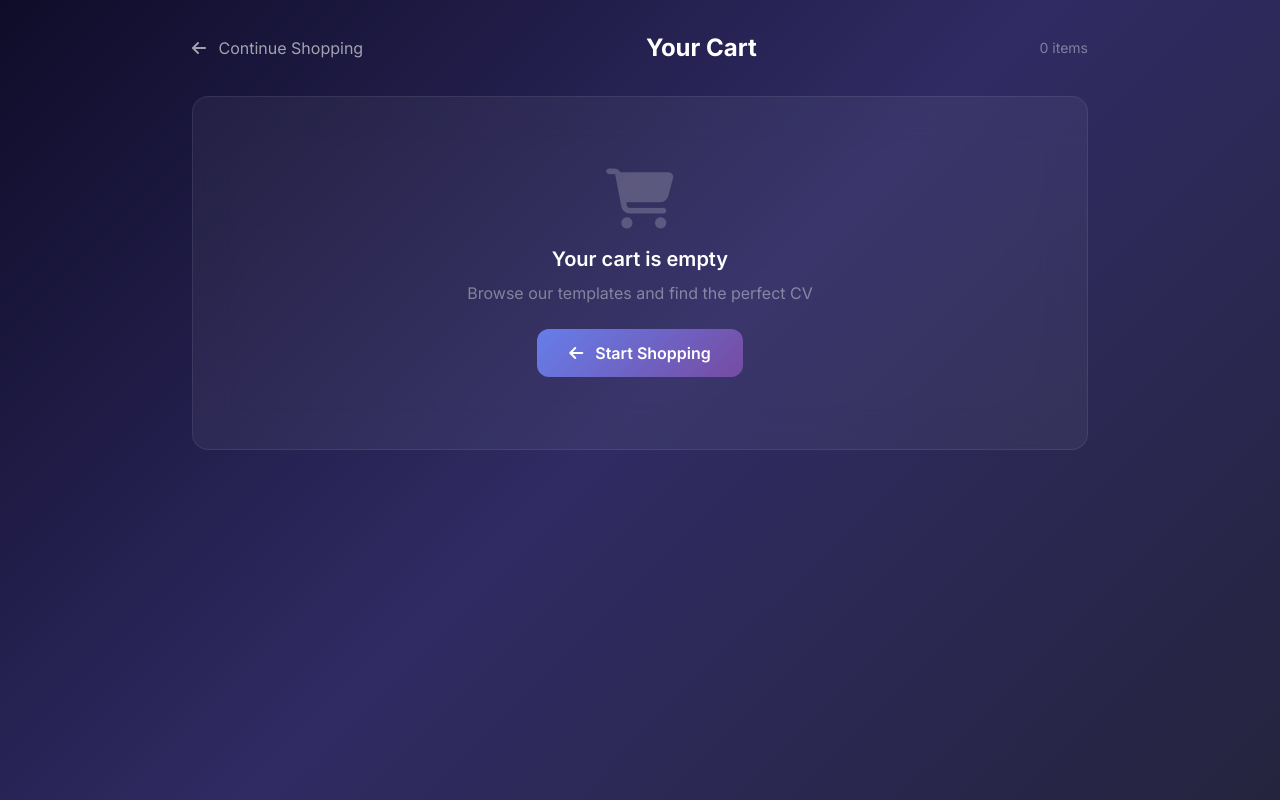
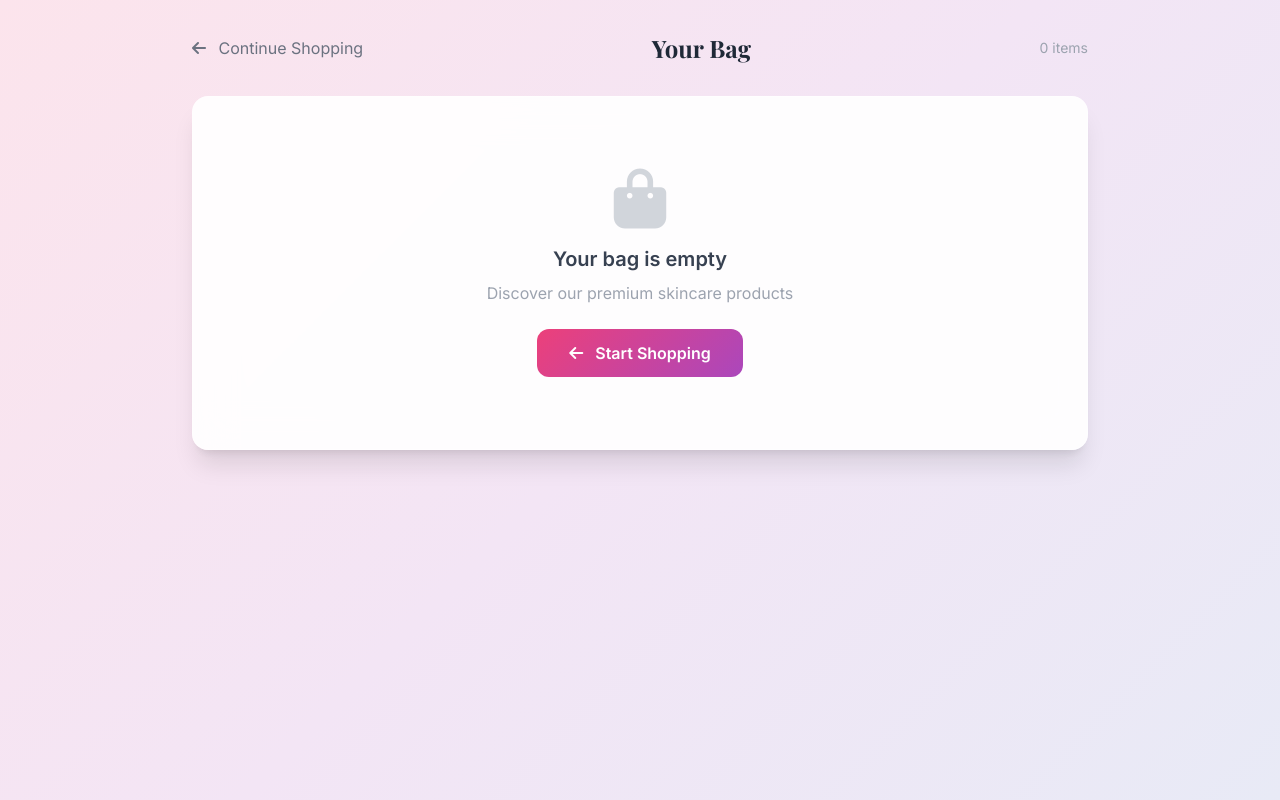
Before and after one commit to calvitec/cvbuilder, a Flask app: page /cart in a window 1280 px wide. Run offline with Flask 3, Linux system fonts and the light colour scheme; some libraries are stand-ins or nearby versions.

Commit message:
Update cart.html

```diff
--- a/templates/cart.html
+++ b/templates/cart.html
@@ -3,90 +3,70 @@
 <head>
     <meta charset="UTF-8" />
     <meta name="viewport" content="width=device-width, initial-scale=1.0" />
-    <title>Your Cart - CV Pro Shop</title>
+    <title>Your Bag - Belleza Skincare</title>
     <script src="https://cdn.tailwindcss.com"></script>
     <link rel="stylesheet" href="https://cdnjs.cloudflare.com/ajax/libs/font-awesome/6.5.0/css/all.min.css" />
-    <link href="https://fonts.googleapis.com/css2?family=Inter:wght@300;400;500;600;700;800&display=swap" rel="stylesheet" />
+    <link href="https://fonts.googleapis.com/css2?family=Inter:wght@300;400;500;600;700;800&family=Playfair+Display:wght@400;700&display=swap" rel="stylesheet" />
     <style>
         * { font-family: 'Inter', sans-serif; }
-        .gradient-hero { background: linear-gradient(135deg, #0f0c29 0%, #302b63 50%, #24243e 100%); }
-        .glass-card { background: rgba(255,255,255,0.05); backdrop-filter: blur(20px); border: 1px solid rgba(255,255,255,0.08); }
-        .glass-card-white { background: rgba(255,255,255,0.95); backdrop-filter: blur(20px); }
-        .btn-primary { background: linear-gradient(135deg, #667eea 0%, #764ba2 100%); transition: all 0.3s ease; }
-        .btn-primary:hover { transform: scale(1.02); box-shadow: 0 10px 40px rgba(102,126,234,0.4); }
-        .btn-outline { border: 2px solid #667eea; color: #667eea; transition: all 0.3s ease; }
-        .btn-outline:hover { background: #667eea; color: white; }
-        .cart-item { border-bottom: 1px solid rgba(255,255,255,0.05); padding: 16px 0; }
+        .gradient-hero { background: linear-gradient(135deg, #fce4ec 0%, #f3e5f5 50%, #e8eaf6 100%); }
+        .glass-card { background: rgba(255,255,255,0.9); backdrop-filter: blur(20px); border: 1px solid rgba(255,255,255,0.3); }
+        .btn-primary { background: linear-gradient(135deg, #ec407a 0%, #ab47bc 100%); transition: all 0.3s ease; }
+        .btn-primary:hover { transform: scale(1.02); box-shadow: 0 10px 40px rgba(233,30,99,0.3); }
+        .btn-outline { border: 2px solid #ec407a; color: #ec407a; transition: all 0.3s ease; }
+        .btn-outline:hover { background: #ec407a; color: white; }
+        .cart-item { border-bottom: 1px solid rgba(0,0,0,0.05); padding: 16px 0; }
         .cart-item:last-child { border-bottom: none; }
-        .toast { position: fixed; bottom: 30px; right: 30px; z-index: 9999; animation: slideIn 0.5s ease; }
-        @keyframes slideIn { 0% { transform: translateX(100px); opacity: 0; } 100% { transform: translateX(0); opacity: 1; } }
+        .section-title { font-family: 'Playfair Display', serif; }
     </style>
 </head>
 <body class="gradient-hero min-h-screen py-8 px-4">
     <div class="max-w-4xl mx-auto">
         <!-- Header -->
         <div class="flex items-center justify-between mb-8">
-            <a href="/" class="text-white/60 hover:text-white transition">
+            <a href="/" class="text-gray-500 hover:text-pink-500 transition">
                 <i class="fas fa-arrow-left mr-2"></i> Continue Shopping
             </a>
-            <h1 class="text-2xl font-bold text-white">Your Cart</h1>
-            <span class="text-white/40 text-sm" id="itemCount">0 items</span>
+            <h1 class="section-title text-2xl font-bold text-gray-800">Your Bag</h1>
+            <span class="text-gray-400 text-sm" id="itemCount">0 items</span>
         </div>
 
         <!-- Cart Content -->
-        <div class="glass-card rounded-2xl p-6">
+        <div class="glass-card rounded-2xl p-6 shadow-xl">
             {% if cart_items %}
-                {% for item_id in cart_items %}
-                    {% if item_id in products %}
-                        {% set product = products[item_id] %}
+                {% for item in cart_items %}
                 <div class="cart-item flex items-center justify-between">
                     <div class="flex items-center gap-4">
-                                <span class="text-3xl">{{ product.image }}</span>
+                        <span class="text-3xl">{{ item.image }}</span>
                         <div>
-                                    <h3 class="text-white font-semibold">{{ product.name }}</h3>
-                                    <p class="text-white/40 text-sm">{{ product.description[:50] }}...</p>
+                            <h3 class="text-gray-800 font-semibold">{{ item.name }}</h3>
+                            {% if item.type == 'bundle' %}
+                            <p class="text-gray-400 text-sm">Bundle • {{ item.products|length }} products</p>
+                            {% endif %}
                         </div>
                     </div>
                     <div class="flex items-center gap-4">
-                                <span class="text-white font-bold">${{ product.price }}</span>
-                                <button onclick="removeFromCart('{{ item_id }}')" class="text-red-400 hover:text-red-300 transition">
+                        <span class="text-gray-800 font-bold">${{ "%.2f"|format(item.price) }}</span>
+                        <button onclick="removeFromCart('{{ item.id }}')" class="text-gray-400 hover:text-red-500 transition">
                             <i class="fas fa-trash"></i>
                         </button>
                     </div>
                 </div>
-                    {% elif item_id in bundles %}
-                        {% set bundle = bundles[item_id] %}
-                        <div class="cart-item flex items-center justify-between">
-                            <div class="flex items-center gap-4">
-                                <span class="text-3xl">🎁</span>
-                                <div>
-                                    <h3 class="text-white font-semibold">{{ bundle.name }}</h3>
-                                    <p class="text-white/40 text-sm">{{ bundle.products|length }} templates included</p>
-                                </div>
-                            </div>
-                            <div class="flex items-center gap-4">
-                                <span class="text-white font-bold">${{ bundle.price }}</span>
-                                <button onclick="removeFromCart('{{ item_id }}')" class="text-red-400 hover:text-red-300 transition">
-                                    <i class="fas fa-trash"></i>
-                                </button>
-                            </div>
-                        </div>
-                    {% endif %}
                 {% endfor %}
 
                 <!-- Cart Total -->
-                <div class="mt-6 pt-6 border-t border-white/10">
+                <div class="mt-6 pt-6 border-t border-gray-200">
                     <div class="flex justify-between items-center">
-                        <span class="text-white/60">Subtotal</span>
-                        <span class="text-2xl font-bold text-white">${{ total }}</span>
+                        <span class="text-gray-500">Subtotal</span>
+                        <span class="text-2xl font-bold text-gray-800">${{ "%.2f"|format(total) }}</span>
                     </div>
-                    <div class="flex justify-between items-center mt-2 text-white/40 text-sm">
+                    <div class="flex justify-between items-center mt-2 text-gray-400 text-sm">
                         <span>Shipping</span>
                         <span>Free</span>
                     </div>
-                    <div class="flex justify-between items-center mt-4 pt-4 border-t border-white/10">
-                        <span class="text-white font-semibold">Total</span>
-                        <span class="text-2xl font-bold text-transparent bg-clip-text bg-gradient-to-r from-purple-400 to-pink-400">${{ total }}</span>
+                    <div class="flex justify-between items-center mt-4 pt-4 border-t border-gray-200">
+                        <span class="text-gray-700 font-semibold">Total</span>
+                        <span class="text-2xl font-bold text-transparent bg-clip-text bg-gradient-to-r from-pink-400 to-purple-500">${{ "%.2f"|format(total) }}</span>
                     </div>
                 </div>
 
@@ -96,9 +76,9 @@
                 </a>
             {% else %}
                 <div class="text-center py-12">
-                    <i class="fas fa-shopping-cart text-6xl text-white/20 mb-4"></i>
-                    <h3 class="text-white text-xl font-semibold">Your cart is empty</h3>
-                    <p class="text-white/40 mt-2">Browse our templates and find the perfect CV</p>
+                    <i class="fas fa-shopping-bag text-6xl text-gray-300 mb-4"></i>
+                    <h3 class="text-gray-700 text-xl font-semibold">Your bag is empty</h3>
+                    <p class="text-gray-400 mt-2">Discover our premium skincare products</p>
                     <a href="/" class="mt-6 inline-block px-8 py-3 rounded-xl btn-primary text-white font-semibold transition">
                         <i class="fas fa-arrow-left mr-2"></i> Start Shopping
                     </a>
@@ -108,8 +88,8 @@
     </div>
 
     <script>
-        function removeFromCart(productId) {
-            fetch('/remove-from-cart/' + productId, {
+        function removeFromCart(itemId) {
+            fetch('/remove-from-cart/' + itemId, {
                 method: 'POST',
                 headers: { 'Content-Type': 'application/json' }
             })
@@ -121,7 +101,6 @@
             });
         }
 
-        // Update item count
         document.getElementById('itemCount').textContent = '{{ cart_items|length }} items';
     </script>
 </body>
```
Lines whose indentation alone changed are shown as unchanged.
